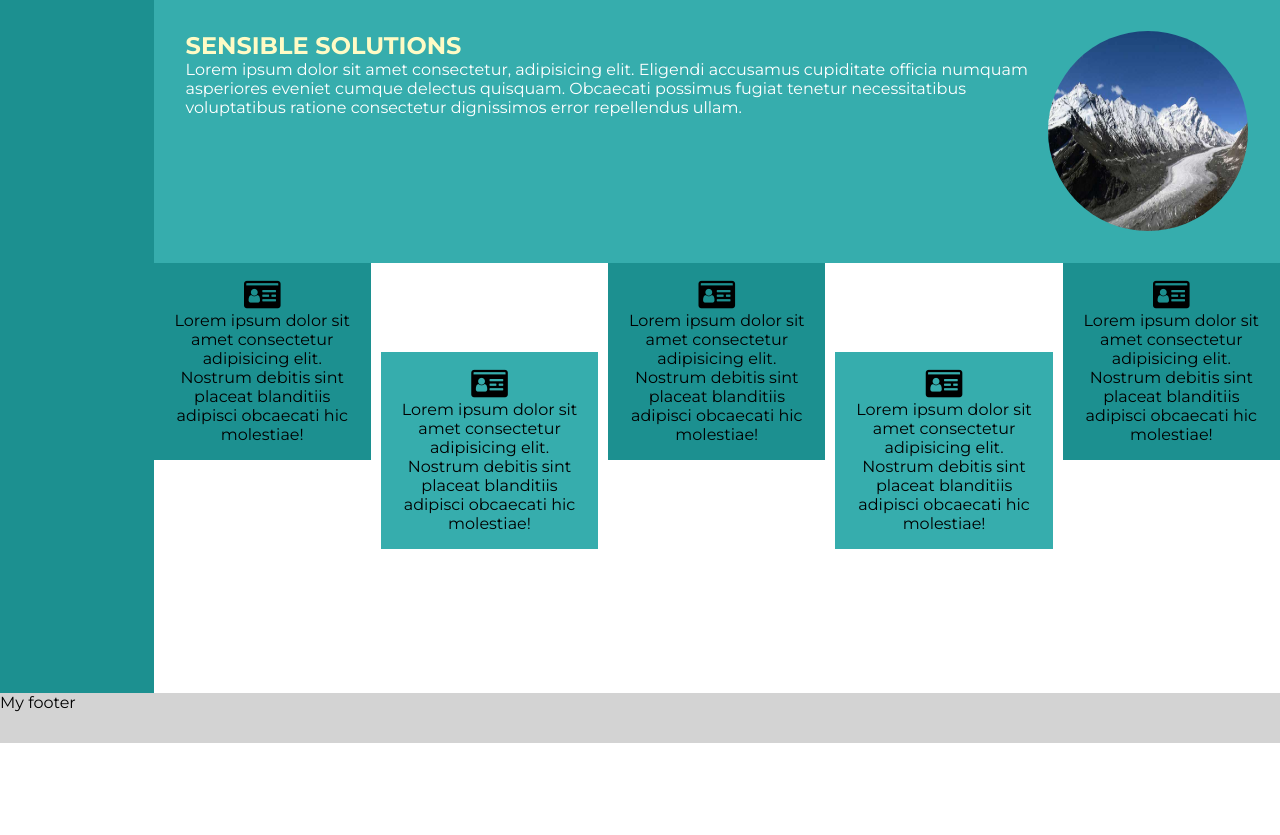
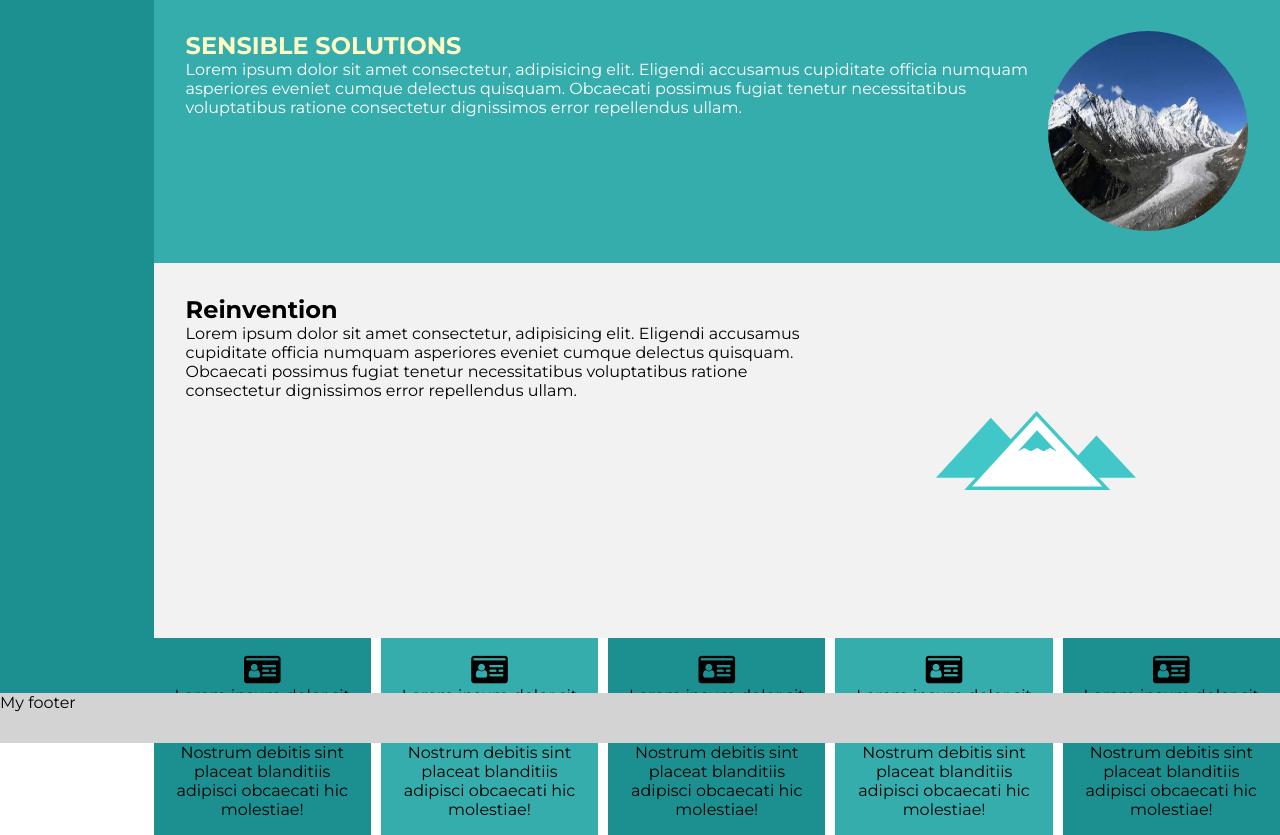
Before and after one commit to r3dson/estudo-gmapson, a website built with Parcel: page src/index.html in a window 1280 px wide. Shown: the part 57-892 px from the top of the page. Before the commit the page ends 800 px from the top, so only its background shows below. Built offline with nearby package versions, Linux system fonts and the light colour scheme.

Commit message:
End lesson "Grid alignment"

```diff
--- a/src/index.html
+++ b/src/index.html
@@ -43,6 +43,25 @@
       </section>
       <!-- End #hero -->
 
+      <section id="info">
+        <div id="content2">
+          <h2>Reinvention</h2>
+          <p>
+            Lorem ipsum dolor sit amet consectetur, adipisicing elit. Eligendi
+            accusamus cupiditate officia numquam asperiores eveniet cumque
+            delectus quisquam. Obcaecati possimus fugiat tenetur necessitatibus
+            voluptatibus ratione consectetur dignissimos error repellendus
+            ullam.
+          </p>
+        </div>
+        <img
+          id="mountain-vector"
+          src="./img/vector-mountains.svg"
+          alt="mountain"
+        />
+      </section>
+      <!-- End #info -->
+
       <ul id="features">
         <li>
           <i class="fa fa-id-card" aria-hidden="true"></i>
--- a/src/styles/index.scss
+++ b/src/styles/index.scss
@@ -118,3 +118,16 @@ ul#features li:nth-child(4) {
 ul#features li:nth-child(5) {
   background-color: #1c9090;
 }
+
+section#info {
+  background-color: #f2f2f2;
+  padding: 2em;
+  display: grid;
+  grid-template-columns: 1.5fr 1fr;
+  align-items: space-around;
+}
+
+#mountain-vector {
+  align-self: center;
+  width: 200px;
+}
```
Also changed, not shown: src/img/vector-mountains.svg (added).
